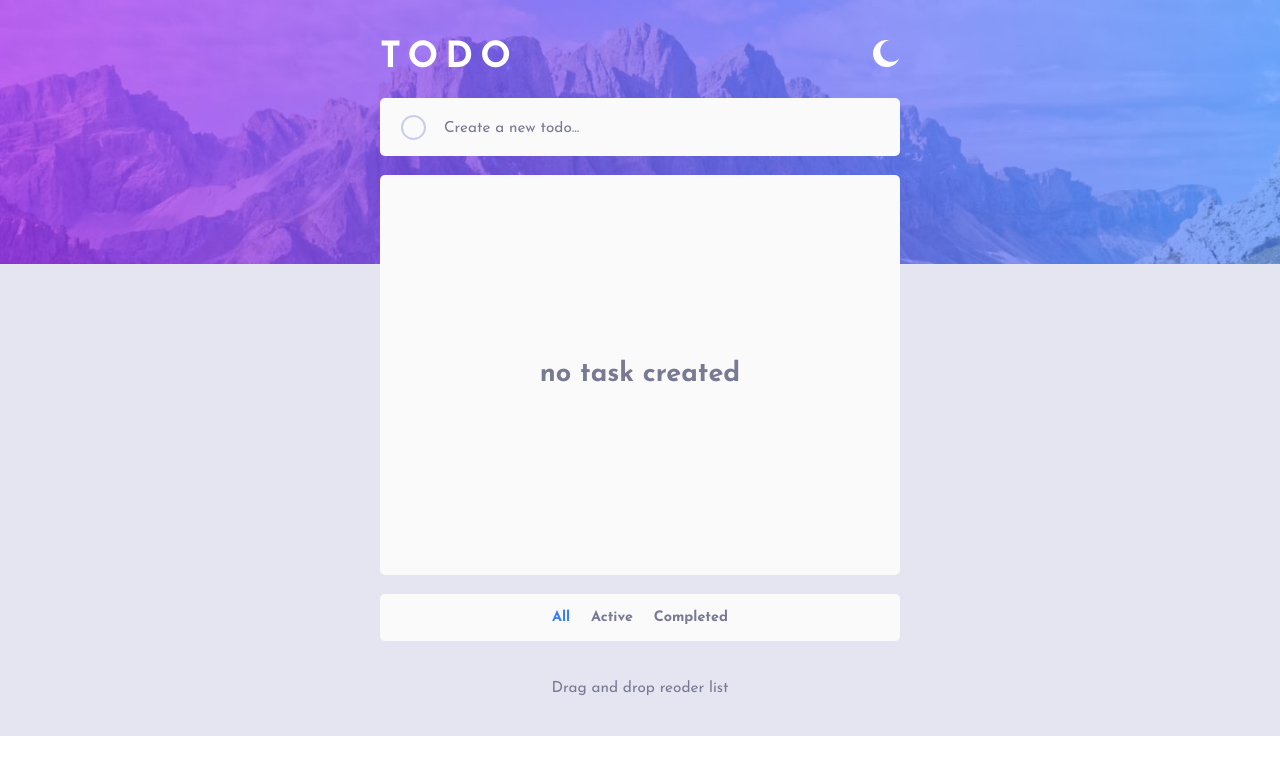
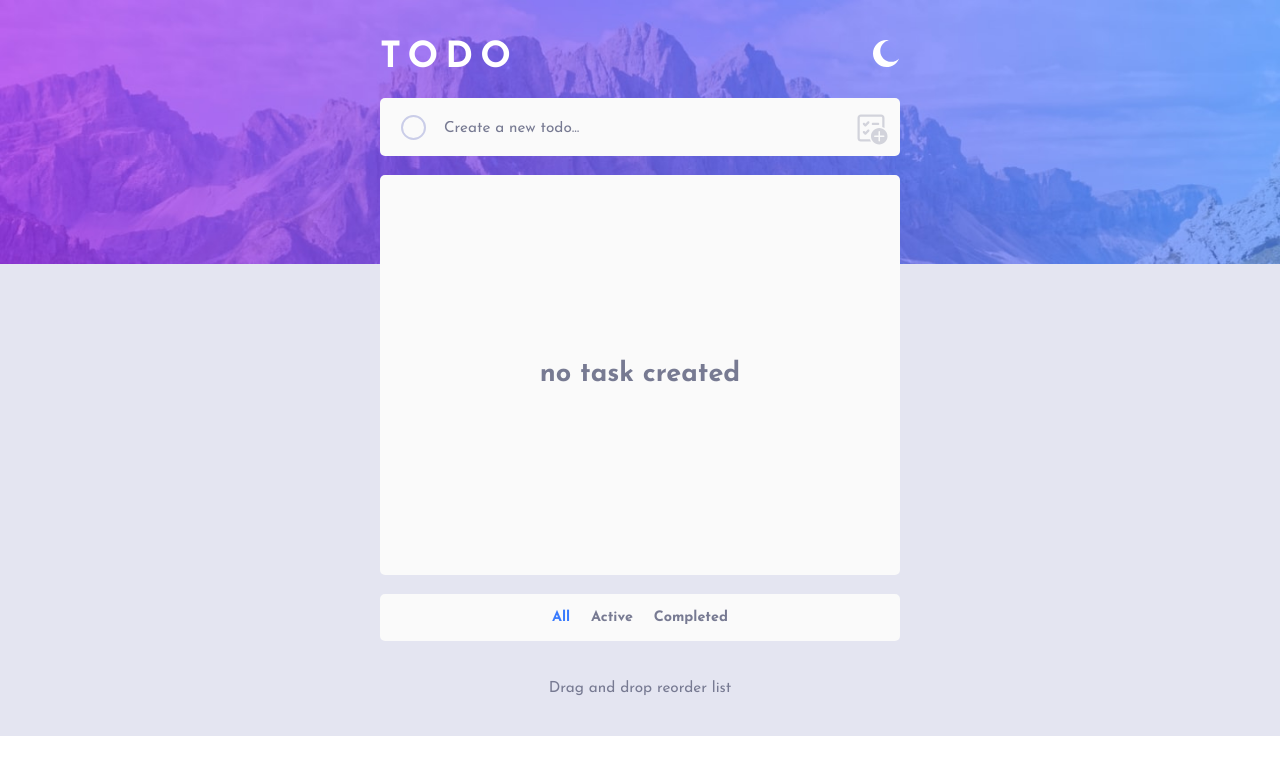
Before and after one commit to wilbernp/todo-app, a React (Vite) app: page / in a window 1280 px wide. Shown: the top 774 px of the page. Built offline with nearby package versions, Linux system fonts and the light colour scheme.

Commit message:
agregando  boton add

```diff
--- a/src/components/Checkbox/checkbox.css
+++ b/src/components/Checkbox/checkbox.css
@@ -30,7 +30,7 @@
     width: 12px;
     height: 7px;
     opacity: 0;
-    margin: 6px auto 0;
+    margin: .45rem 0 0 .45rem;
     border: 3px solid white;
     border-top: none;
     border-right: none;
--- a/src/components/CreateToDo/CreateToDo.jsx
+++ b/src/components/CreateToDo/CreateToDo.jsx
@@ -6,6 +6,8 @@ import { useDispatch, useSelector } from 'react-redux';
 import { createTodo, handleCompleteAll, handleLightMode } from "../../redux/slices/todosSlice"
 import moon_icon from "../../assets/images/icon-moon.svg"
 import sun_icon from "../../assets/images/icon-sun.svg"
+import add_icon_dark from "../../assets/images/icon-add-task-dark.svg"
+import add_icon_light from "../../assets/images/icon-add-task-light.svg"
 
 export default function CreateToDo() {
   const [input, setInput] = useState("")
@@ -34,7 +36,7 @@ export default function CreateToDo() {
     <form className='form-create-todo' onSubmit={handleSubmit}>
       <div className="flex-container">
         <h1 className='title-create-todo'>TODO</h1>
-        <img onClick={()=>dispatch(handleLightMode())} className='icon-dark-light-mode' src={lightMode?moon_icon:sun_icon} alt="sun icon" />
+        <img onClick={() => dispatch(handleLightMode())} className='icon-dark-light-mode' src={lightMode ? moon_icon : sun_icon} alt="sun icon" />
       </div>
       <div className='container-input-create'>
         <div>
@@ -49,8 +51,12 @@ export default function CreateToDo() {
           <Checkbox
             handleActive={handleActive}
             active={activeChecbox}
-          lightMode={lightMode}/>
+            lightMode={lightMode} />
         </div>
+
+        <button className='button-create-todo' type="submit">
+          <img src={lightMode? add_icon_light: add_icon_dark} alt="add icon" />
+        </button>
       </div>
     </form>
   )
--- a/src/components/CreateToDo/createToDo.css
+++ b/src/components/CreateToDo/createToDo.css
@@ -17,16 +17,16 @@
     display: block;
     width: 1.5em;
     height: 1.5em;
+    cursor: pointer;
 }
 
 .container-input-create{
     position: relative;
-
 }
 
 .input-text-create{
     width: 100%;
-    padding: 1.2rem 1rem 1.2rem 4rem;
+    padding: 1.2rem 3.2rem 1.2rem 4rem;
     border-radius: 5px;
     border: none;
     outline: none;
@@ -56,5 +56,15 @@
     margin: auto 0;
 }
 
+.button-create-todo{
+    position: absolute;
+    background-color: transparent;
+    border-style: none;
+    top: .7rem;
+    right: .7rem;
+    /* margin: auto; */
+    /* background-color: red; */
+}
+
 
 /*  */
--- a/src/components/FilterToDo/FilterToDo.jsx
+++ b/src/components/FilterToDo/FilterToDo.jsx
@@ -27,7 +27,7 @@ export default function FilterToDo() {
           ))
         }
       </div>
-      <p className='parragraph-drag-drop'>Drag and drop reoder list</p>
+      <p className='parragraph-drag-drop'>Drag and drop reorder list</p>
     </div>
   )
 }
--- a/src/components/ToDoList/toDoList.css
+++ b/src/components/ToDoList/toDoList.css
@@ -34,7 +34,7 @@
 
 .todo-item-light{
     border-bottom: .13rem var(--Very-Light-Grayish-Blue) solid;
-    color: var(--Very-Dark-Grayish-Blue);
+    color: var(--Dark-Grayish-Blue);
 }
 
 
@@ -43,6 +43,7 @@
     padding-top: .2em;
     color: var(--Light-Grayish-Blue);
     font-size: .75em;
+    font-weight: 700;
     line-height: 1.1em;
     color: inherit;
 }
@@ -50,6 +51,11 @@
 .label-checkbox-complete{
     text-decoration: line-through;
     color: var(--Very-Dark-Grayis-Blue);
+}
+
+.todo-item-light > .label-checkbox-complete{
+    color: var(--Light-Grayish-Blue);
+    /* text-decoration: underline; */
 }
 
 .button-delete-todo{
```
Also changed, not shown: src/assets/images/icon-add-task-dark.svg (added), src/assets/images/icon-add-task-light.svg (added). Lines whose indentation alone changed are shown as unchanged.
